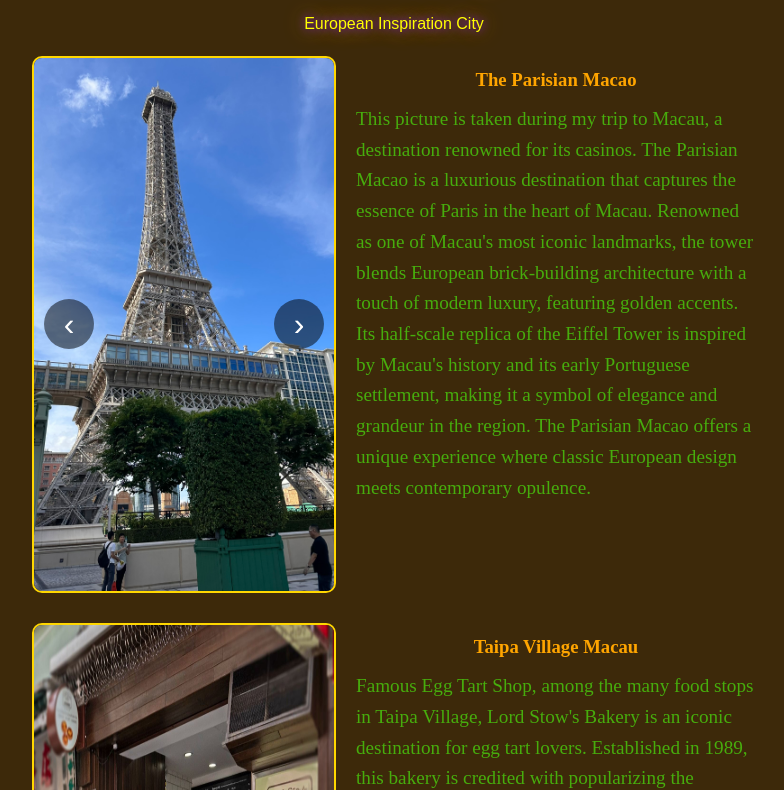
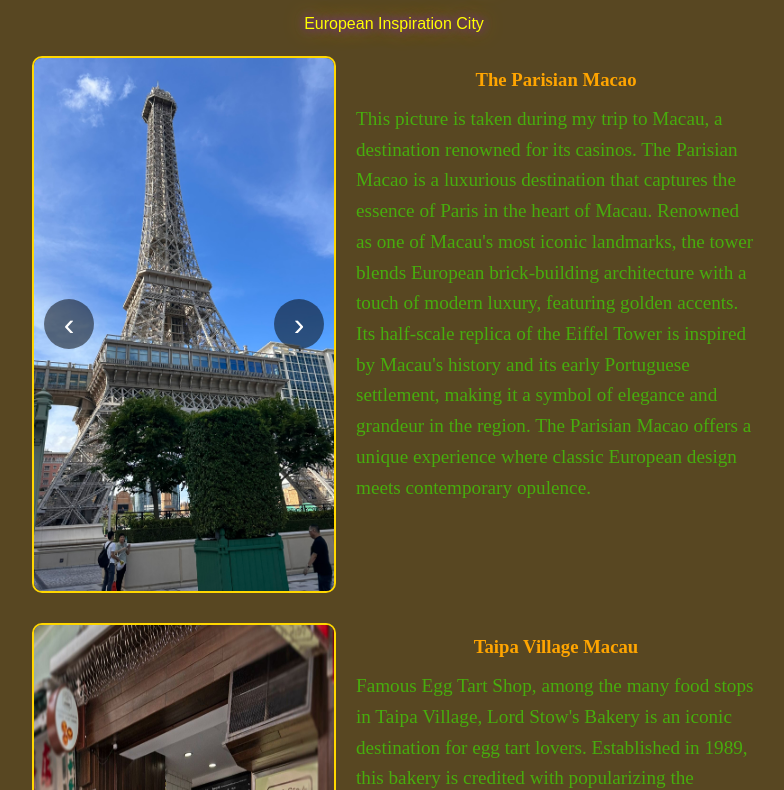
Before and after one commit to LongPH001/LongHoang-s-Travelogue, a plain HTML site: page index.html in a window 1280 px wide. Shown: the part 79-869 px from the top of the page, without its empty margins (246-1030 px from the left). Drawn offline with Linux system fonts and the light colour scheme; a web font is replaced by a local one.

Commit message:
Update styles.css

```diff
--- a/styles.css
+++ b/styles.css
@@ -1,6 +1,6 @@
 @import url('https://fonts.googleapis.com/css2?family=Edu+AU+VIC+WA+NT+Pre:wght@400..700&family=Playwrite+VN:wght@100..400&display=swap');
 body {
-    background-color:rgb(61, 41, 10);
+    background-color:rgb(88, 71, 34);
     color: rgb(65, 114, 2);
     margin: 0;
     padding: 0;
```
